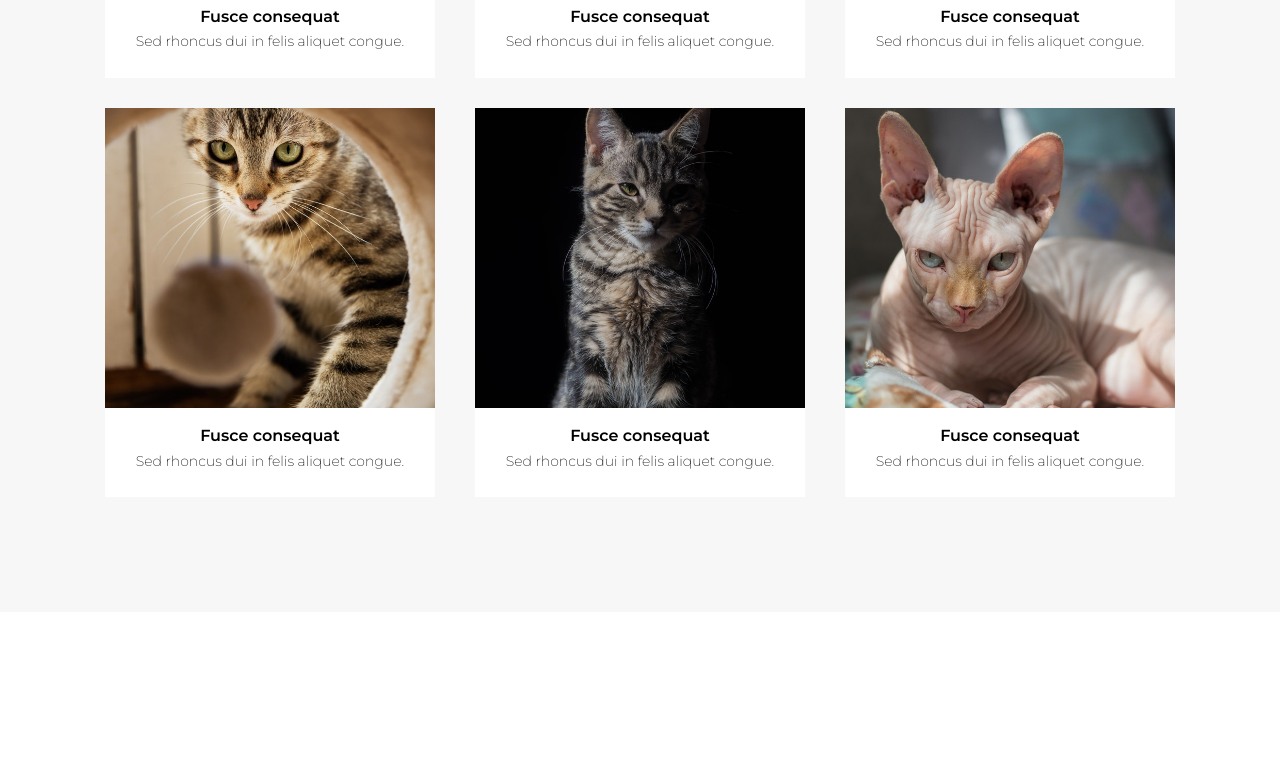
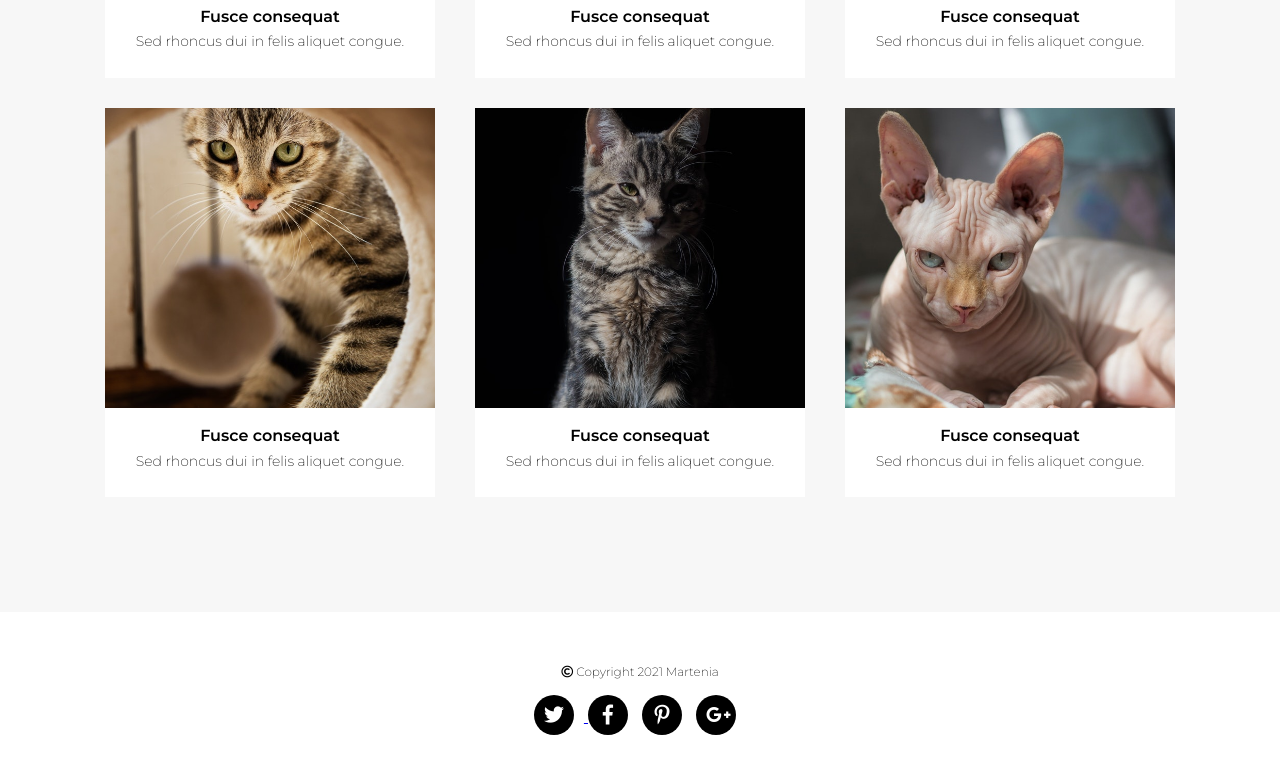
Before and after one commit to Martenia/zadanie-golden, a website: page index.html in a window 1280 px wide. Shown: the part 2107-2880 px from the top of the page. Before the commit the page ends 2719 px from the top, so only its background shows below. Drawn offline with Linux system fonts and the light colour scheme.

Commit message:
Add footer

```diff
--- a/index.html
+++ b/index.html
@@ -112,6 +112,15 @@
 
 </section>
 
+<footer>  <div class="cont">      <p><i class="far fa-copyright"></i> Copyright 2021 Martenia</p>
+   <ul>
+    <li><a href="#"><i class="fab fa-twitter"></i>Twitter</li>
+    <li><a href="#"><i class="fab fa-facebook-f"></i>Facebook</a></li>
+    <li><a href="#"><i class="fab fa-pinterest-p"></i>Pinterest</a></li>
+    <li><a href="#"><i class="fab fa-google-plus-g"></i>Google Plus</a></li>
+</ul>
+
+</div>    </footer>
 
 </body>
 </html>
--- a/sass/style.scss
+++ b/sass/style.scss
@@ -161,6 +161,36 @@ section {
 }
 
 
+footer {
+    padding: 18px 0;
+}
+footer ul {
+    list-style: none;
+    padding: 0;
+    margin: 0;
+    text-align: center;
+}
+
+footer li {
+    display: inline-block;
+    margin: 0 10px 0 0;
+    font-size: 0;
+}
+footer li i {
+    font-size: 20px;
+    background: black;
+    width: 40px;
+    height: 40px;
+    line-height: 2;
+    padding: 10px;
+    color: white;
+    border-radius: 50%;
+}
+footer p {
+    color: black;
+    font-size: 12px;
+}
+
 
 /* Media */
 @media (max-width: 767px) {
```
Also changed, not shown: sass/style.css, sass/style.min.css.
